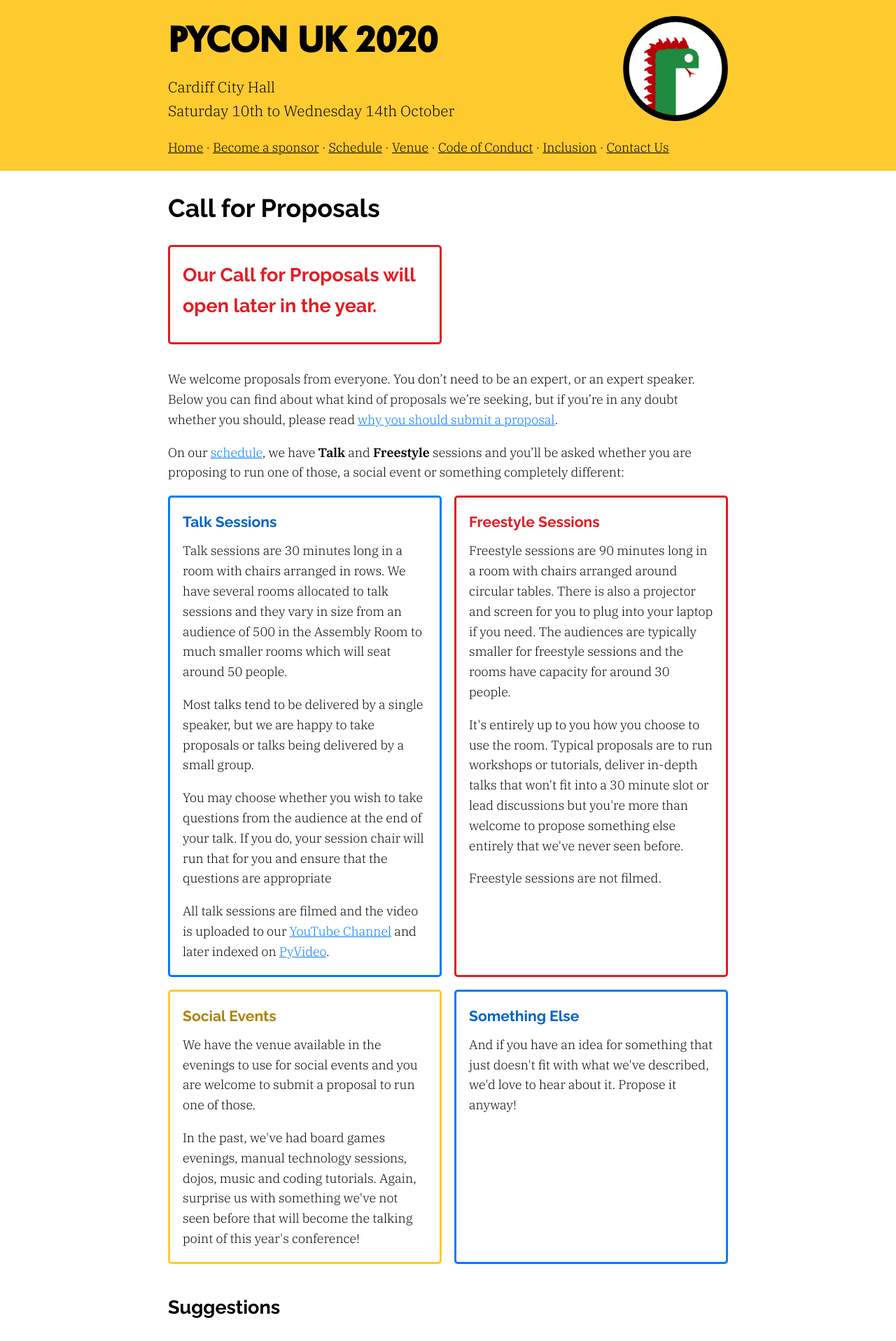
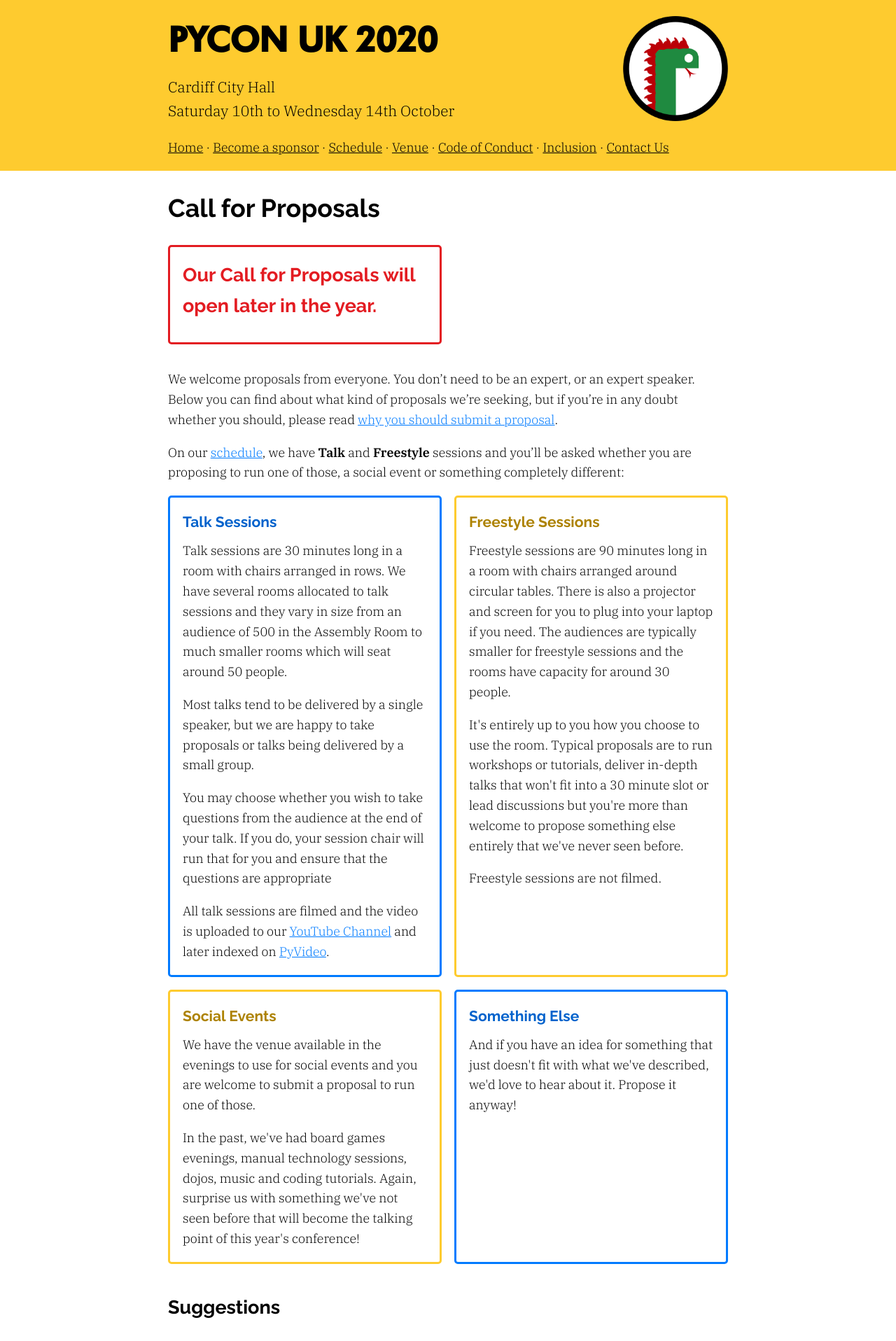
Before and after one commit to PyconUK/2020.pyconuk.org, a Jekyll site: the page built from src/cfp.md, in a window 1280 px wide. Shown: the top 1916 px of the page at 70% size. Built offline with Jekyll 4.4.1, drawn with Linux system fonts in a browser that asks for light colours.

Commit message:
Change freestyle box from red to yellow

```diff
--- a/src/cfp.md
+++ b/src/cfp.md
@@ -21,7 +21,7 @@ On our [schedule](https://pretalx.com/pycon-uk-2020/schedule/), we have **Talk**
     <p>All talk sessions are filmed and the video is uploaded to our <a href="https://www.youtube.com/channel/UChA9XP_feY1-1oSy2L7acog">YouTube Channel</a> and later indexed on <a href="https://pyvideo.org/events.html">PyVideo</a>.</p>
   </div>
 
-  <div class="box box_right box_red">
+  <div class="box box_right box_yellow">
     <h3>Freestyle Sessions</h3>
 
     <p>Freestyle sessions are 90 minutes long in a room with chairs arranged around circular tables. There is also a projector and screen for you to plug into your laptop if you need. The audiences are typically smaller for freestyle sessions and the rooms have capacity for around 30 people.</p>
```
